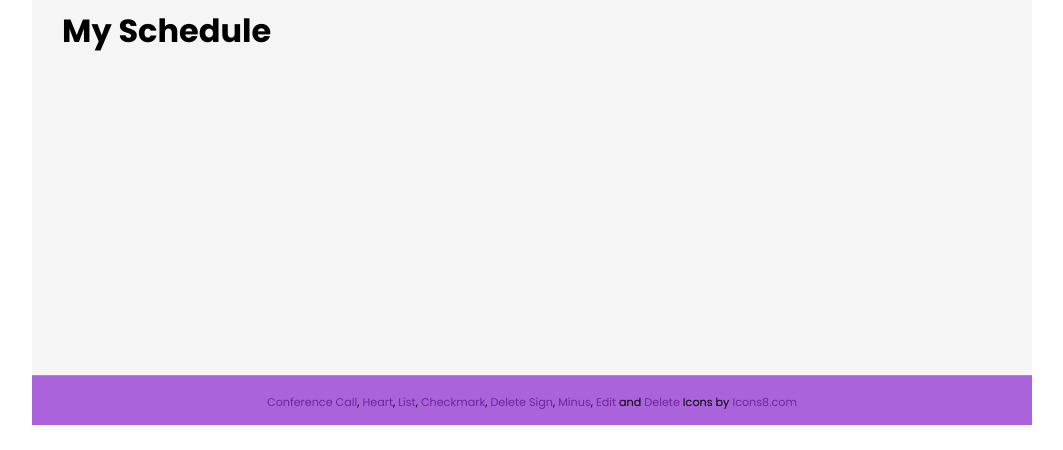
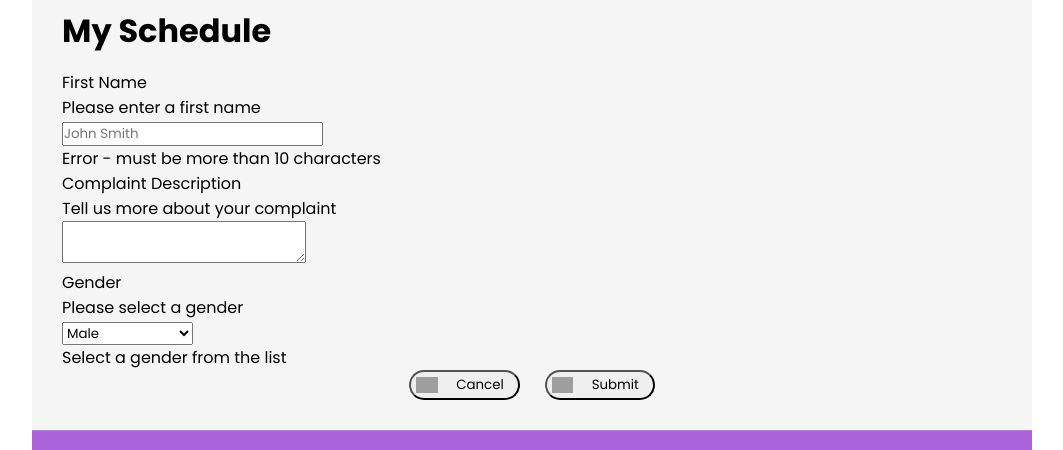
Before and after one commit to thewoe/react-first-authentication, a React (Create React App) app: page /myschedule in a window 1280 px wide. Shown: the part 375-825 px from the top of the page, without its empty margins (108-1171 px from the left). Before the commit the page ends 800 px from the top, so only its background shows below. Built offline with nearby package versions, Linux system fonts and the light colour scheme; grey boxes are pictures that could not be loaded.

Commit message:
React form starting code

```diff
--- a/src/components/pages/MySchedule.js
+++ b/src/components/pages/MySchedule.js
@@ -1,11 +1,55 @@
+import Form from "../ui/form/Form";
+import FormInput from "../ui/form/FormInput";
+import FormOption from "../ui/form/FormOption";
+import FormSelect from "../ui/form/FormSelect";
+import FormTextArea from "../ui/form/FormTextArea";
+
 function MySchedule() {
     // Properties ----------------------------------
     // Hooks ---------------------------------------
     // Context -------------------------------------
     // Methods -------------------------------------
+    const onSubmit = () => console.log(1);
+    const onCancel = () => console.log(2);
     // View ----------------------------------------
     return (
-        <h1>My Schedule</h1>
+        <>
+            <h1>My Schedule</h1>
+            <Form onSubmit={onSubmit} onCancel={onCancel}>
+                <FormInput
+                    type='text'
+                    id='firstName'
+                    name='userFirstName'
+                    label='First Name'
+                    description='Please enter a first name'
+                    errormessage='Error - must be more than 10 characters'
+                    placeholder='John Smith'
+                />
+                <FormTextArea
+                    id='complaint'
+                    name='userComplaint'
+                    label='Complaint Description'
+                    description='Tell us more about your complaint'
+                    errorMessage='Error - must be more than 10 words'
+                    defaulttext='Insert default text here...'
+                />
+                <FormSelect
+                    id='gender'
+                    name='userGender'
+                    label='Gender'
+                    description='Please select a gender'
+                    errormessage='Select a gender from the list'
+                    selectoptions = {[
+                        {value: 'male', displaytext: 'Male'},
+                        {value: 'female', displaytext: 'Female'},
+                        {value: 'nonbinary', displaytext: 'Non-Binary'},
+                        {value: 'other', displaytext: 'Other'},
+                        {value: 'anonymous', displaytext: 'Prefer not to say'}
+                    ]}
+                />
+
+            </Form>
+        </>
     );
 }
 
--- /dev/null
+++ b/src/components/ui/button/ButtonCancel.js
@@ -0,0 +1,21 @@
+import Button from './Button';
+import IconCross from '../icon/IconCross';
+
+function ButtonCancel({ onClick, hasTitle=false }) {
+    // Properties ----------------------------------
+
+    // Hooks ---------------------------------------
+
+    // Context -------------------------------------
+
+    // Methods -------------------------------------
+
+    // View ----------------------------------------
+    return (
+        <Button onClick={onClick} hasTitle={hasTitle} title='Cancel'>
+            <IconCross />
+        </Button>
+    );
+}
+
+export default ButtonCancel;
--- /dev/null
+++ b/src/components/ui/button/ButtonSubmit.js
@@ -0,0 +1,21 @@
+import Button from './Button';
+import IconCheckmark from '../icon/IconCheckmark';
+
+function ButtonSubmit({ onClick, hasTitle=false }) {
+    // Properties ----------------------------------
+
+    // Hooks ---------------------------------------
+
+    // Context -------------------------------------
+
+    // Methods -------------------------------------
+
+    // View ----------------------------------------
+    return (
+        <Button onClick={onClick} hasTitle={hasTitle} title='Submit'>
+            <IconCheckmark />
+        </Button>
+    );
+}
+
+export default ButtonSubmit;
--- /dev/null
+++ b/src/components/ui/form/Form.css
@@ -0,0 +1,15 @@
+form.reusableform {
+    height: 250px;
+    width: 200px;
+    background-color: red;
+}
+
+form.reusableform > div.formbuttons {
+    display: flex;
+    justify-content: flex-end;
+    align-items: center;
+    padding: 10px;
+    position: relative;
+    right: 0px;
+    bottom: 0px;
+}
--- /dev/null
+++ b/src/components/ui/form/Form.js
@@ -0,0 +1,21 @@
+import ButtonBar from '../button/ButtonBar';
+import ButtonCancel from '../button/ButtonCancel';
+import ButtonSubmit from '../button/ButtonSubmit';
+
+function Form({children, onCancel, onSubmit}) {
+    return (
+        <form className='reusableform' onSubmit={onSubmit}>
+            <div className='formcontents'>
+                {children}
+            </div>
+            <div className='formbuttons'>
+                <ButtonBar>
+                    <ButtonCancel hasTitle onClick={onCancel} />
+                    <ButtonSubmit hasTitle onClick={onSubmit} />
+                </ButtonBar>
+            </div>
+        </form>
+    );
+}
+
+export default Form;
--- /dev/null
+++ b/src/components/ui/form/FormInput.js
@@ -0,0 +1,12 @@
+function FormInput({type, id, name, label, description, errormessage, placeholder}) {
+    return (
+        <div className={type+'input'}>
+            <label htmlFor={id}>{label}</label>
+            <p className='inputdescription'>{description}</p>
+            <input type={type} id={id} name={name} placeholder={placeholder}/>
+            <p className='errormessage'>{errormessage}</p>
+        </div>
+    );
+}
+
+export default FormInput;
--- /dev/null
+++ b/src/components/ui/form/FormOption.js
@@ -0,0 +1,11 @@
+function FormOption({value, displayname}) {
+    return (
+        <div className='optioninput'>
+            <option value={value}>
+                {displayname}
+            </option>
+        </div>
+    );
+}
+
+export default FormOption;
--- /dev/null
+++ b/src/components/ui/form/FormSelect.js
@@ -0,0 +1,23 @@
+function FormSelect({id, name, label, description, errormessage, selectoptions}) {
+    return (
+        <div className='selectinput'>
+            <label htmlFor={id}>{label}</label>
+            <p className='inputdescription'>{description}</p>
+            <select id={id} name={name}>
+                {selectoptions.map(selectoption => {
+                    return (
+                        <option
+                            key={selectoption.value}
+                            value={selectoption.value}
+                        >
+                            {selectoption.displaytext}
+                        </option>
+                    );
+                })}
+            </select>
+            <p className='errormessage'>{errormessage}</p>
+        </div>
+    );
+}
+
+export default FormSelect;
--- /dev/null
+++ b/src/components/ui/form/FormTextArea.js
@@ -0,0 +1,13 @@
+function FormTextArea({id, name, label, description, errormessage, placeholder}) {
+    return (
+        <div className='textareainput'>
+            <label htmlFor={id}>{label}</label>
+            <p className='inputdescription'>{description}</p>
+            <textarea id={id} name={name} placeholder={placeholder}>
+            </textarea>
+            <p className='errormessage'>{errormessage}</p>
+        </div>
+    );
+}
+
+export default FormTextArea;
```
Also changed, not shown: src/components/ui/form/FormInput.css (added).
